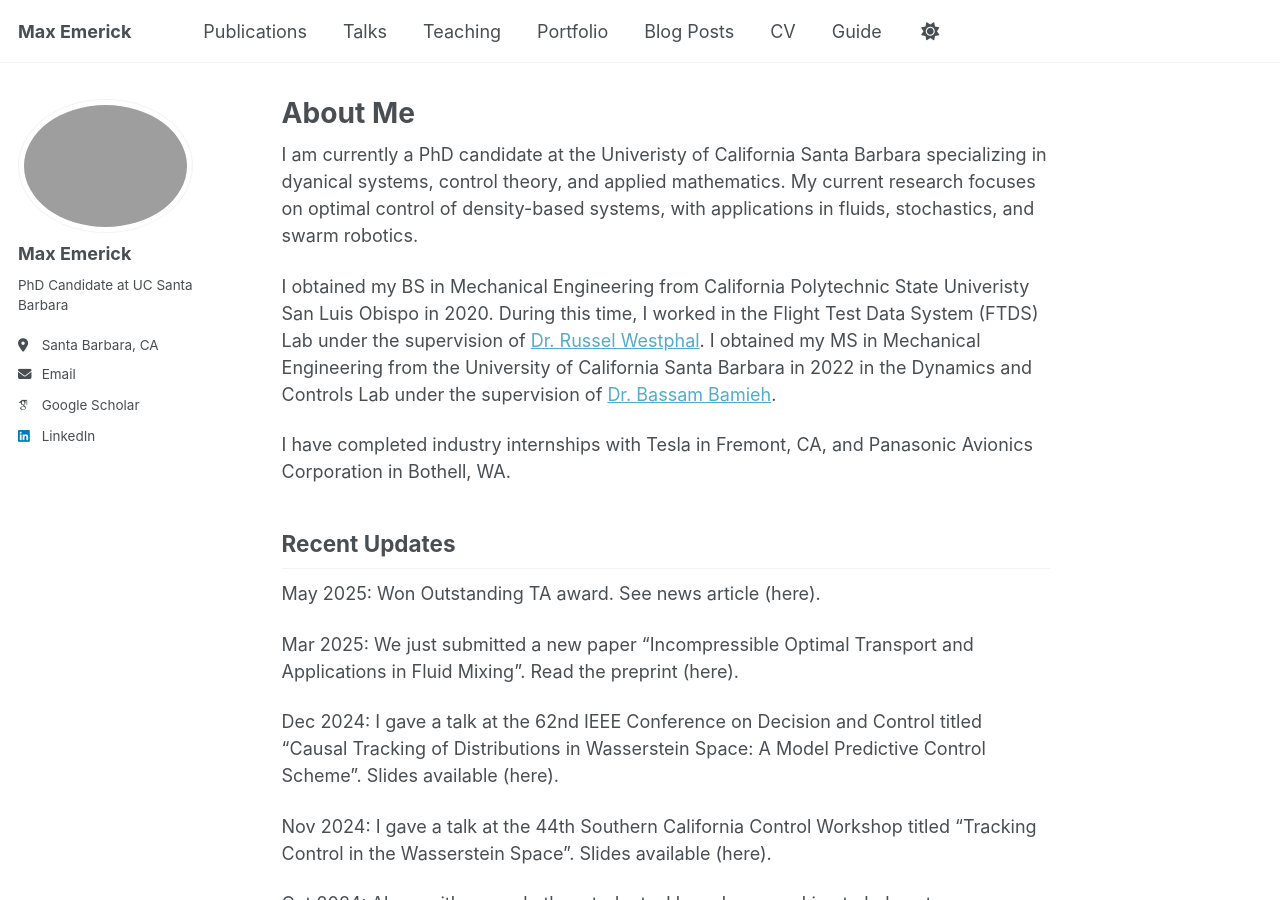
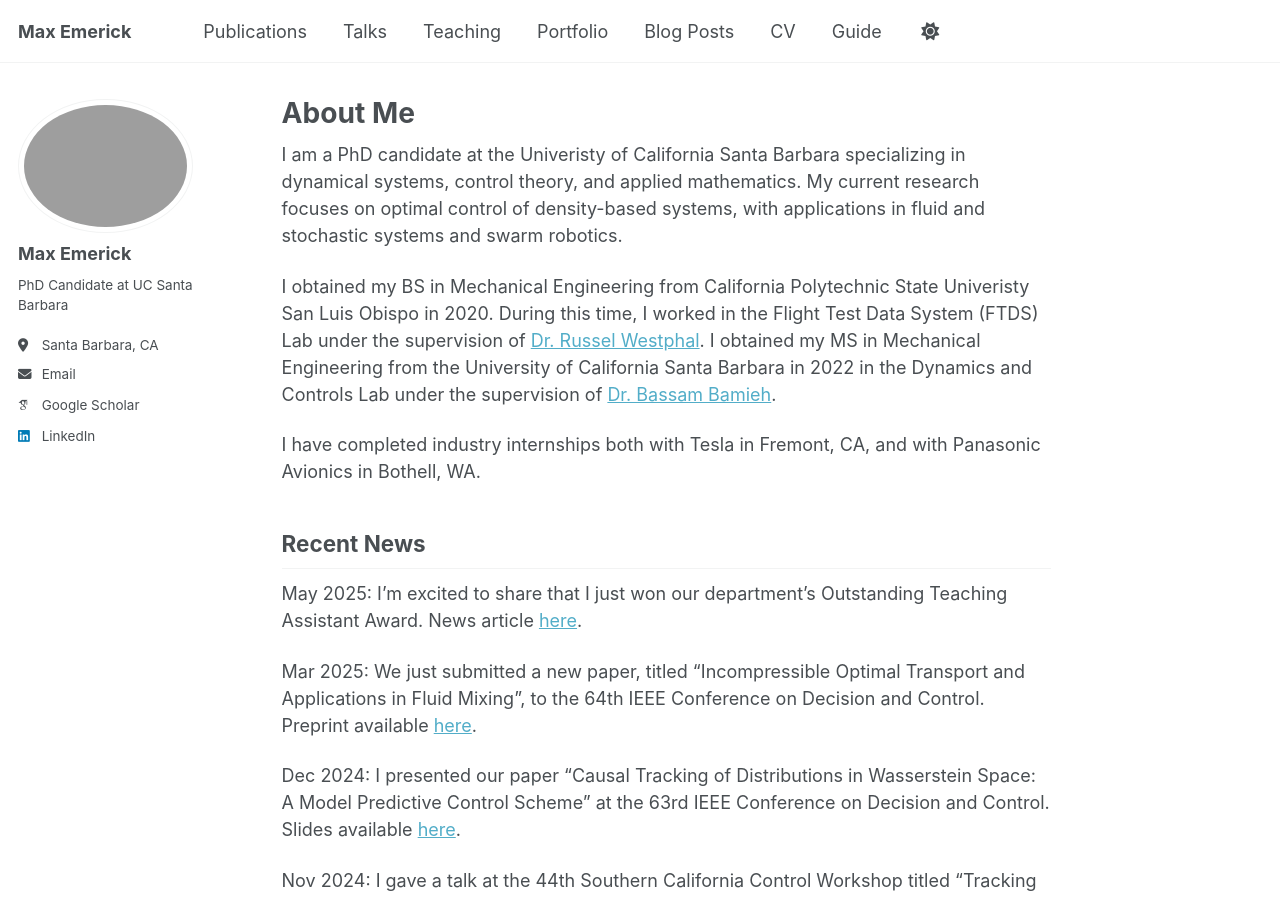
Before and after one commit to maxemerick/maxemerick.github.io, a Jekyll site: the page built from _pages/about.md, in a window 1280 px wide and 900 px high. Built offline with Jekyll 4.4.1, drawn with Linux system fonts in a browser that asks for light colours; some web fonts are replaced; some of the changed text lies outside the part shown.

Commit message:
testing file links

```diff
--- a/_pages/about.md
+++ b/_pages/about.md
@@ -7,21 +7,21 @@ redirect_from:
   - /about.html
 ---
 
-I am currently a PhD candidate at the Univeristy of California Santa Barbara specializing in dyanical systems, control theory, and applied mathematics. My current research focuses on optimal control of density-based systems, with applications in fluids, stochastics, and swarm robotics.
+I am a PhD candidate at the Univeristy of California Santa Barbara specializing in dynamical systems, control theory, and applied mathematics. My current research focuses on optimal control of density-based systems, with applications in fluid and stochastic systems and swarm robotics.
 
 I obtained my BS in Mechanical Engineering from California Polytechnic State Univeristy San Luis Obispo in 2020. During this time, I worked in the Flight Test Data System (FTDS) Lab under the supervision of [Dr. Russel Westphal](https://me.calpoly.edu/faculty/rvwestph/). I obtained my MS in Mechanical Engineering from the University of California Santa Barbara in 2022 in the Dynamics and Controls Lab under the supervision of [Dr. Bassam Bamieh](https://sites.engineering.ucsb.edu/~bamieh/).
 
-I have completed industry internships with Tesla in Fremont, CA, and Panasonic Avionics Corporation in Bothell, WA.
+I have completed industry internships both with Tesla in Fremont, CA, and with Panasonic Avionics in Bothell, WA.
 
 
 
-Recent Updates
+Recent News
 ------
-May 2025: Won Outstanding TA award. See news article (here).
+May 2025: I'm excited to share that I just won our department's Outstanding Teaching Assistant Award. News article [here](link).
 
-Mar 2025: We just submitted a new paper "Incompressible Optimal Transport and Applications in Fluid Mixing". Read the preprint (here).
+Mar 2025: We just submitted a new paper, titled "Incompressible Optimal Transport and Applications in Fluid Mixing", to the 64th IEEE Conference on Decision and Control. Preprint available [here](https://arxiv.org/abs/2504.01109).
 
-Dec 2024: I gave a talk at the 62nd IEEE Conference on Decision and Control titled "Causal Tracking of Distributions in Wasserstein Space: A Model Predictive Control Scheme". Slides available (here).
+Dec 2024: I presented our paper "Causal Tracking of Distributions in Wasserstein Space: A Model Predictive Control Scheme" at the 63rd IEEE Conference on Decision and Control. Slides available [here](../files/CDC_24_slides.pdf).
 
 Nov 2024: I gave a talk at the 44th Southern California Control Workshop titled "Tracking Control in the Wasserstein Space". Slides available (here).
 
@@ -49,6 +49,6 @@ Mar 2023: We just submitted a new paper titled "Continuum Swarm Tracking Control
 
 Sep 2022: I just graduated with my MS in Mechanical Engineering and will be continuing on to do PhD in same Lab.
 
-July 2022: I gave a talk at the 9th IFAC Conference on Networked Systems titled "Optimal Combined Motion and Assignments with Continuum Models". Slides available (here). The corresponding paper (available here) won the IFAC Young Author Award.
+July 2022: I gave a talk at the 9th IFAC Conference on Networked Systems titled "Optimal Combined Motion and Assignments with Continuum Models". Slides available (here) and recording (here). The corresponding paper (available here) won the IFAC Young Author Award.
 
 Feb 2022: I just submitted my first paper, titled "Optimal Combined Motion and Assignments with Continuum Models", to the 9th IFAC Conference on Networked Systems.
```
